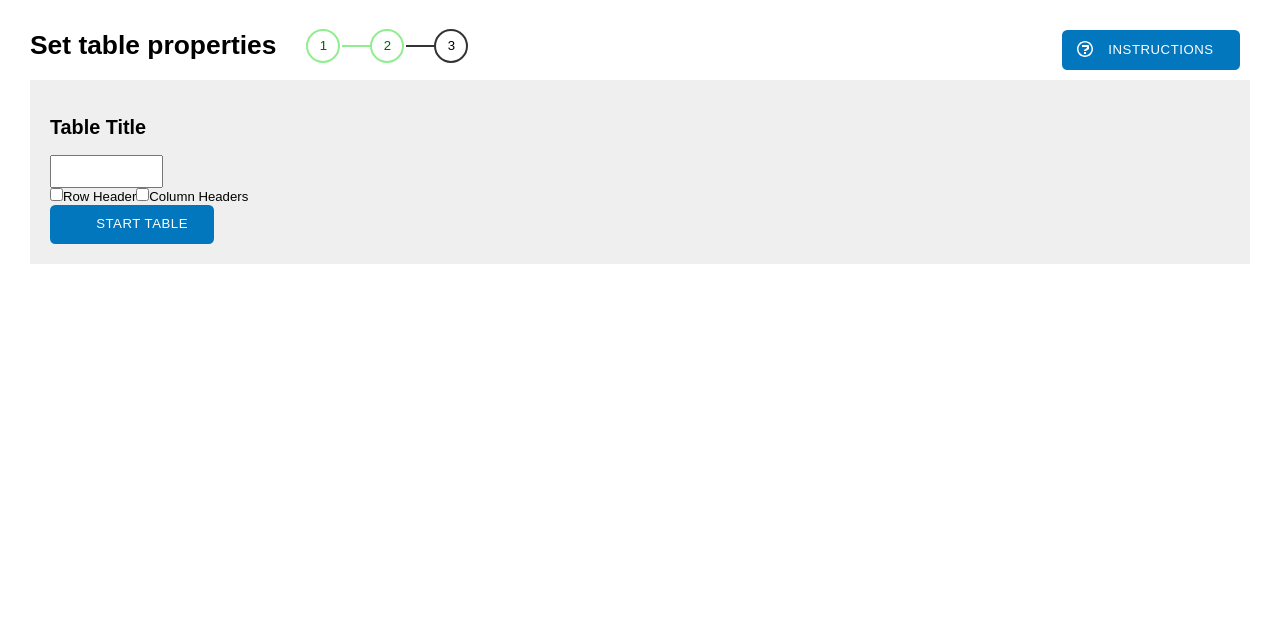
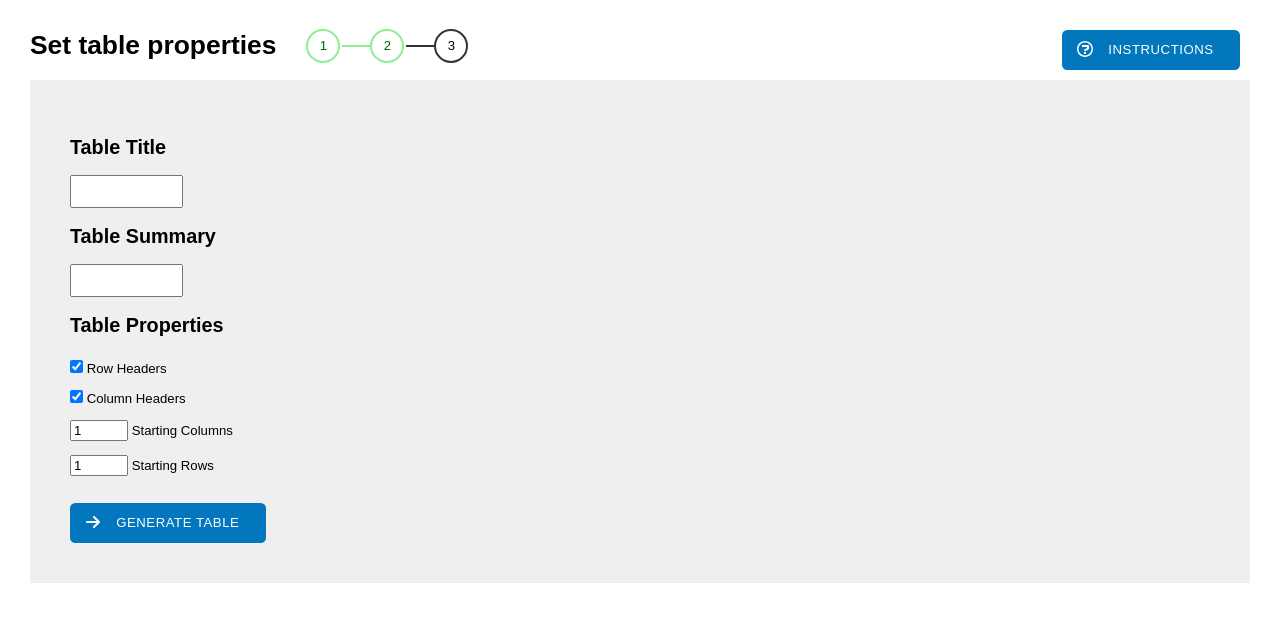
Before and after one commit to stu-fu/tablebuilder, a plain HTML site: page table-builder-new/index.html in a window 1280 px wide. Both pictures are taken after a click on the button "NEW TABLE". Drawn offline with Linux system fonts and the light colour scheme.

Commit message:
JS/CSS updates

```diff
--- a/table-builder-new/css/main.css
+++ b/table-builder-new/css/main.css
@@ -341,4 +341,7 @@ td:hover svg { fill: #0277bd }
 .main-controls input[type="checkbox"] { visibility:hidden; }
 
 
-.table-wizard { padding:20px; margin:10px 0; background:#efefef; }
+.table-wizard { padding:40px; margin:10px 0; background:#efefef; }
+.table-wizard ul { list-style:none; margin:0 0 20px; padding:0; }
+.table-wizard li { padding:7px 0; }
+.table-wizard input[type="number"] { width:50px; }
--- a/table-builder-new/js/table-builder.js
+++ b/table-builder-new/js/table-builder.js
@@ -18,8 +18,14 @@ $(function(){
         var tableWizard = $('<div class="table-wizard"></div>');
 
         tableWizard.append('<h2>Table Title</h2><input class="table-title" type="text" />' +
-                            '<div class="table-properties"><input type="checkbox" /><label>Row Header</label><input type="checkbox" /><label>Column Headers</label></div>'+
-                            '<button class="button start-table">Start Table</button>');
+                            '<h2>Table Summary</h2><input class="table-summary" type="text" />' +
+                            '<div class="table-properties"><h2>Table Properties</h2>' +
+                            '<ul><li><input type="checkbox" id="has-row-headers" checked/> <label id="has-row-headers">Row Headers</label></li>' +
+                            '<li><input type="checkbox" id="has-col-headers" checked /> <label for="has-col-headers">Column Headers</label></li>' +
+                            '<li><input type="number" min="1" value="1" id="starting-cols" /> <label for="starting-cols">Starting Columns</li>' +
+                            '<li><input type="number" min="1" value="1" id="staring-rows" /> <label for="starting-rows">Starting Rows</li></ul></div>' +
+                            '<button class="button start-table"><svg class="icon icon-arrow-right2"><use xlink:href="#icon-arrow-right2"></use></svg> Generate Table</button>');
+
         builderWrap.append(tableWizard);
 
         $('.start-table').on('click', function(){
```
Also changed, not shown: table-builder-new/todo.txt.
